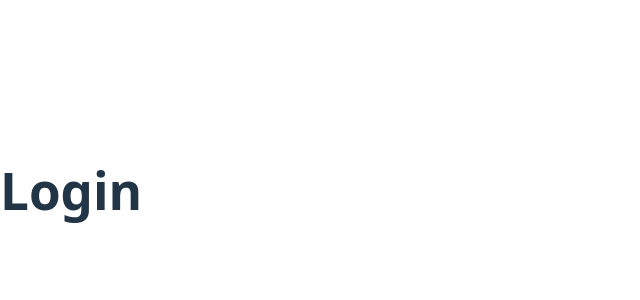
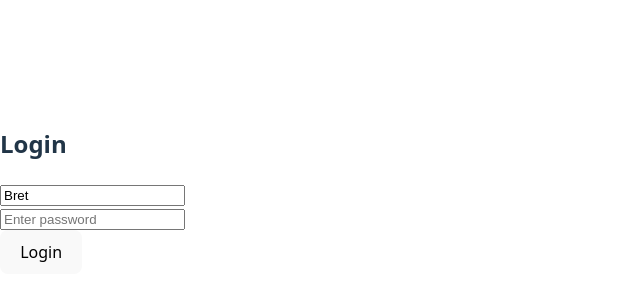
Before and after one commit to elrizeyah/appdev1-final-exam, a React (Vite) app: page /login in a window 1280 px wide. Shown: the part 210-510 px from the top of the page, without its empty margins (0-640 px from the left). Built offline with nearby package versions, Linux system fonts and the light colour scheme; no server answers; the HTML template or start-up script is replaced by a standard one.

Commit message:
Implement Login component

```diff
--- a/src/pages/Login.jsx
+++ b/src/pages/Login.jsx
@@ -1,7 +1,57 @@
+import { useEffect, useState } from "react";
+
 export default function Login () {
-  return (
-    <div>
-      <h1>Login</h1>
-    </div>
-  )
+    const [username, setUsername] = useState("Bret");
+    const [password, setPassword] = useState("");
+    const [users, setUsers] = useState([]);
+
+    const API_URL = import.meta.env.VITE_APP_API_URL;
+    const SECRET = import.meta.env.VITE_APP_SECRET_PASSWORD;
+
+    useEffect(() => {
+        fetch(`${API_URL}/users?_limit=3`)
+            .then(response => response.json())
+            .then(data => setUsers(data));
+    }, []);
+
+    function handleLogin() {
+        const foundUser = users.find(user => user.username === username);
+
+        if (!foundUser) {
+            alert("Username not found!");
+            return;
+        }
+
+        if (password !== SECRET) {
+            alert("Incorrect password!");
+            return;
+        }
+
+        localStorage.setItem("loggedInUser", JSON.stringify(foundUser));
+        window.location.href = "/todos";
+    }
+
+    return (
+        <div>
+            <h2>Login</h2>
+
+            <input
+                type="text"
+                placeholder="Enter username (e.g., Bret)"
+                value={username}
+                onChange={(e) => setUsername(e.target.value)}
+            />
+            <br />
+
+            <input
+                type="password"
+                placeholder="Enter password"
+                value={password}
+                onChange={(e) => setPassword(e.target.value)}
+            />
+            <br />
+
+            <button onClick={handleLogin}>Login</button>
+        </div>
+    );
 }
```
